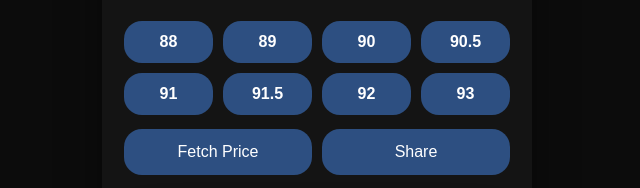
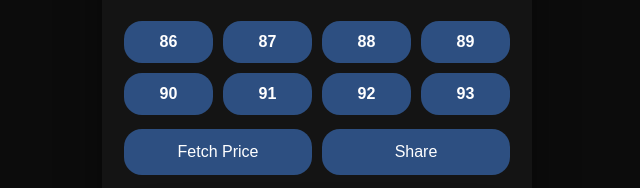
Before and after one commit to elikamhaji/ScrapIt, a plain HTML site: page index.html in a window 1280 px wide. Shown: the part 299-487 px from the top of the page, 323-963 px from the left. Drawn offline with nearby package versions, Linux system fonts and the light colour scheme; no server answers.

Commit message:
Update index.html

```diff
--- a/index.html
+++ b/index.html
@@ -21,12 +21,12 @@
 
         <!-- QUICK DISCOUNT BUTTONS -->
         <div class="quick-discounts">
+            <button type="button" class="disc-btn" data-val="86">86</button>
+            <button type="button" class="disc-btn" data-val="87">87</button>
             <button type="button" class="disc-btn" data-val="88">88</button>
             <button type="button" class="disc-btn" data-val="89">89</button>
             <button type="button" class="disc-btn" data-val="90">90</button>
-            <button type="button" class="disc-btn" data-val="90.5">90.5</button>
             <button type="button" class="disc-btn" data-val="91">91</button>
-            <button type="button" class="disc-btn" data-val="91.5">91.5</button>
             <button type="button" class="disc-btn" data-val="92">92</button>
             <button type="button" class="disc-btn" data-val="93">93</button>
         </div>
```
